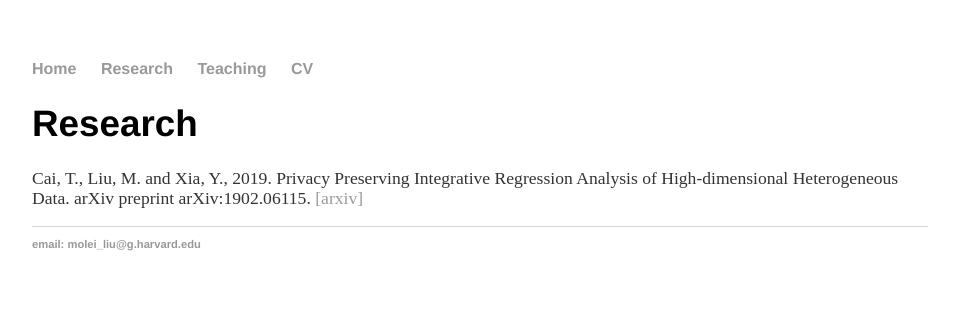
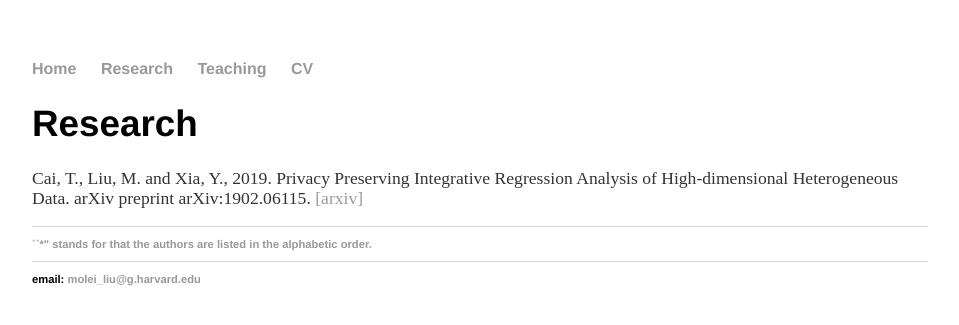
Before and after one commit to moleibobliu/moleibobliu.github.io, a Jekyll site: the page built from pub/index.html, in a window 1280 px wide. Shown: the top 325 px of the page, without its empty margins (160-1119 px from the left). Built offline with Jekyll 4.4.1, drawn with Linux system fonts in a browser that asks for light colours.

Commit message:
Update index.html

```diff
--- a/pub/index.html
+++ b/pub/index.html
@@ -9,5 +9,10 @@
 		arXiv preprint arXiv:1902.06115.<a href="https://arxiv.org/abs/2006.03980"> [arxiv] </a>
 		<a href="https://github.com/moleibobliu/Distillation-CRT">
 		 </h1>
+	<footer>
+	    <ul>
+	       <li> ``*" stands for that the authors are listed in the alphabetic order. </a></li>
+	   </ul>
+	</footer>
 
 </div><!-- /.blurb -->
```
